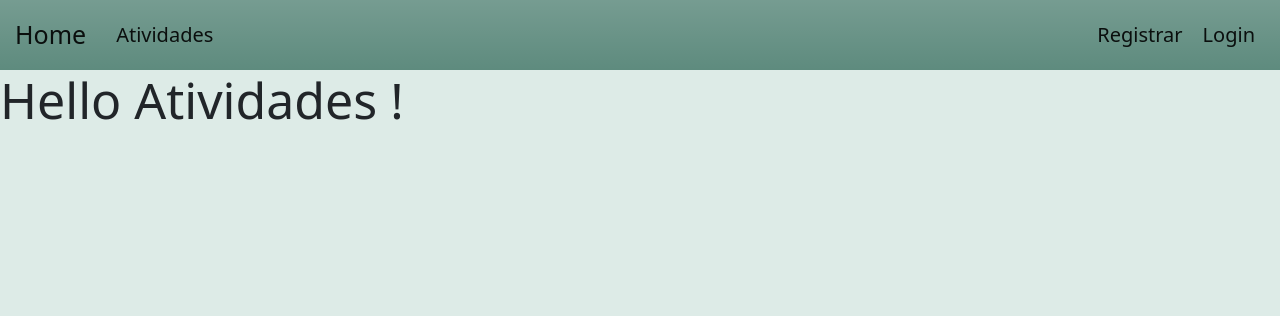
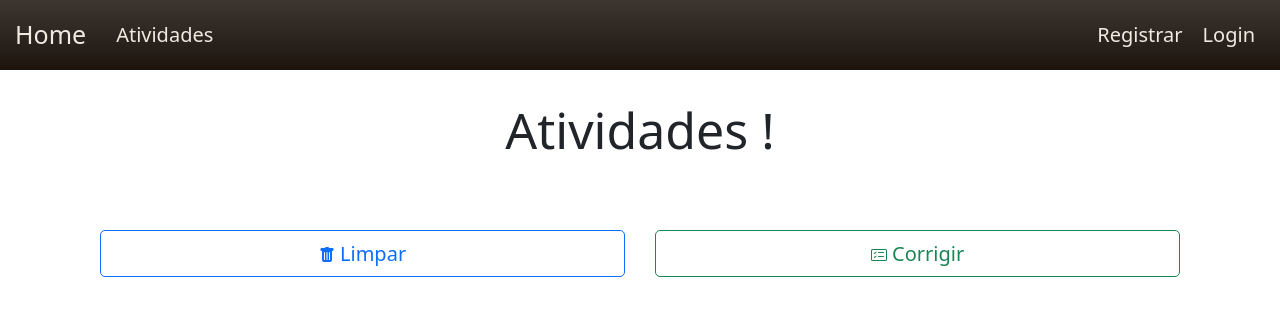
Before and after one commit to Atzingen/corretorIA, a Django app: page /atividades in a window 1280 px wide. Shown: the top 316 px of the page. Run offline with Django 4.2, Linux system fonts and the light colour scheme; some libraries are stand-ins or nearby versions.

Commit message:
atividades (submits) até ajax

```diff
--- a/static/styles/main.css
+++ b/static/styles/main.css
@@ -1,16 +1,28 @@
 /* //https://colorhunt.co/palette/2f5d625e8b7ea7c4bcdfeeea */
 
+/* https://www.colourlovers.com/palette/359978/w_o_r_d_l_e_s_s_. */
+:root {
+  --navcolor: #1C140D;
+  --strongaccent: #CBE86B;
+  --navtext: #F2E9E1;
+  --background: #FFFFFF;
+}
+
 body, .container{
-    background: #ddebe7 no-repeat center center fixed;
+    background: var(--background) no-repeat center center fixed;
+}
+
+.container-inside {
+  background: var(--background);
 }
 
 .navbar {
-    background-color: #5E8B7E;
+    background-color: #1C140D;
 }
 
-.container-inside {
-  background: #ddebe7;
-}
+.navbar a {
+  color: #F2E9E1 !important;
+  }
 
 html {
     /* default font-size is 16px - this is set in the default browser stylesheet */
--- a/submits/templates/atividades.html
+++ b/submits/templates/atividades.html
@@ -3,10 +3,85 @@
 
 {% block content %}
 
-<div>
+<script src="https://unpkg.com/dropzone@5/dist/min/dropzone.min.js"></script>
+<link rel="stylesheet" href="https://unpkg.com/dropzone@5/dist/min/dropzone.min.css" type="text/css" />
 
-    <h1> Hello Atividades !</h1>
+<div class="container">
+    <h1 style="margin-top: 30px;" class="text-center"> Atividades !</h1>
+    <br>
+    <form action="{% url 'atividades' %}" class="dropzone" id="my-great-dropzone">
+        {% csrf_token %}
+    </form>
 
+    <div class="container" style="margin-top: 30px;">
+        <div class="row">
+            <div class="col text-center">
+                <button class="btn btn-outline-primary btn-block w-100 mb-1" id="clear-dropzone">
+                    <svg xmlns="http://www.w3.org/2000/svg" width="16" height="16" fill="currentColor" class="bi bi-trash-fill" viewBox="0 0 16 16">
+                        <path d="M2.5 1a1 1 0 0 0-1 1v1a1 1 0 0 0 1 1H3v9a2 2 0 0 0 2 2h6a2 2 0 0 0 2-2V4h.5a1 1 0 0 0 1-1V2a1 1 0 0 0-1-1H10a1 1 0 0 0-1-1H7a1 1 0 0 0-1 1H2.5zm3 4a.5.5 0 0 1 .5.5v7a.5.5 0 0 1-1 0v-7a.5.5 0 0 1 .5-.5zM8 5a.5.5 0 0 1 .5.5v7a.5.5 0 0 1-1 0v-7A.5.5 0 0 1 8 5zm3 .5v7a.5.5 0 0 1-1 0v-7a.5.5 0 0 1 1 0z"/>
+                    </svg>
+                    Limpar
+                </button>
+            </div>
+            <div class="col text-center">
+                <button class="btn btn-outline-success w-100" id="submit-file">
+                    <svg xmlns="http://www.w3.org/2000/svg" width="16" height="16" fill="currentColor" class="bi bi-card-checklist" viewBox="0 0 16 16">
+                        <path d="M14.5 3a.5.5 0 0 1 .5.5v9a.5.5 0 0 1-.5.5h-13a.5.5 0 0 1-.5-.5v-9a.5.5 0 0 1 .5-.5h13zm-13-1A1.5 1.5 0 0 0 0 3.5v9A1.5 1.5 0 0 0 1.5 14h13a1.5 1.5 0 0 0 1.5-1.5v-9A1.5 1.5 0 0 0 14.5 2h-13z"/>
+                        <path d="M7 5.5a.5.5 0 0 1 .5-.5h5a.5.5 0 0 1 0 1h-5a.5.5 0 0 1-.5-.5zm-1.496-.854a.5.5 0 0 1 0 .708l-1.5 1.5a.5.5 0 0 1-.708 0l-.5-.5a.5.5 0 1 1 .708-.708l.146.147 1.146-1.147a.5.5 0 0 1 .708 0zM7 9.5a.5.5 0 0 1 .5-.5h5a.5.5 0 0 1 0 1h-5a.5.5 0 0 1-.5-.5zm-1.496-.854a.5.5 0 0 1 0 .708l-1.5 1.5a.5.5 0 0 1-.708 0l-.5-.5a.5.5 0 0 1 .708-.708l.146.147 1.146-1.147a.5.5 0 0 1 .708 0z"/>
+                    </svg>
+                    Corrigir
+                </button>
+            </div>
+        </div>
+    </div>
 </div>
 
+<script>
+    // https://stackoverflow.com/questions/49391687/render-current-status-only-on-template-in-streaminghttpresponse-in-django
+    $('#submit-file').click(function(){
+        $.ajax({
+            url: "/atividades", //{% url 'atividades' %}
+            data: {'process_script': 1},
+            xhrFields: {
+                onprogress: function (e) {
+                    console.log(e);
+                }
+            },
+            dataType: "text",
+            done: function(data){
+                console.log(data);
+                alert(done);
+            },
+            success: function(response){
+                console.log(response)
+            },
+        });
+    });
+
+    Dropzone.options.myGreatDropzone = {
+        paramName: "file",
+        maxFilesize: 2, // MB
+        acceptedFiles: ".py",
+        dictDefaultMessage: "Arraste o script *.py aqui",
+        dictFallbackMessage: "Erro do browser. Utilize Mozilla ou Chrome",
+        dictInvalidFileType: "O tipo do arquivo não está correto",
+        accept: function(file, done) {
+            if (file.name == "justinbieber.jpg") {
+                done("Naha, you don't.");
+            }
+            else { done(); }
+        },
+
+        init: function() {
+                this.on("sending", function(file) {
+                console.log('Sending the file' +  file.name)
+                var _this = this;
+                $('#clear-dropzone').click(function(){
+                    _this.removeAllFiles();
+                });
+            });
+        }
+    }
+</script>
+
 {% endblock %}
--- a/submits/views.py
+++ b/submits/views.py
@@ -1,17 +1,29 @@
 from django.shortcuts import render, redirect
-from django.http import HttpResponse
+from django.http import HttpResponse, StreamingHttpResponse
 from django.contrib.auth.decorators import login_required
 from django.contrib.auth import logout, authenticate, login
 from django.contrib.auth.models import auth
 from django.contrib import messages
 from django.contrib.auth.forms import UserCreationForm, AuthenticationForm
+from django.core.files.storage import FileSystemStorage
 
 from .forms import RegisterForm, User, UpdataUserForm
+from .corretor import utils
 
 def home(request):
     return render(request, 'home.html')
 
 def atividades(request):
+    if request.method == 'POST' and request.FILES['file']:
+        script = request.FILES['file']
+        fs = FileSystemStorage(location='static/scripts')
+        filename = fs.save(script.name.replace('.py', '') + utils.make_salt(16) + '.py', script)
+        request.session['submited_file'] = filename
+    elif 'process_script' in request.GET:
+        print(request.GET)
+        return StreamingHttpResponse(utils.hello())
+        # return HttpResponse("hello")
+        # print(f'processando o script {request.GET.get(["process_script"])}')
     return render(request, 'atividades.html')
 
 def notas(request):
```
Also changed, not shown: submits/corretor/utils.py (added, +17 -0 lines), submits/corretor/__init__.py (added), 1 other file.
